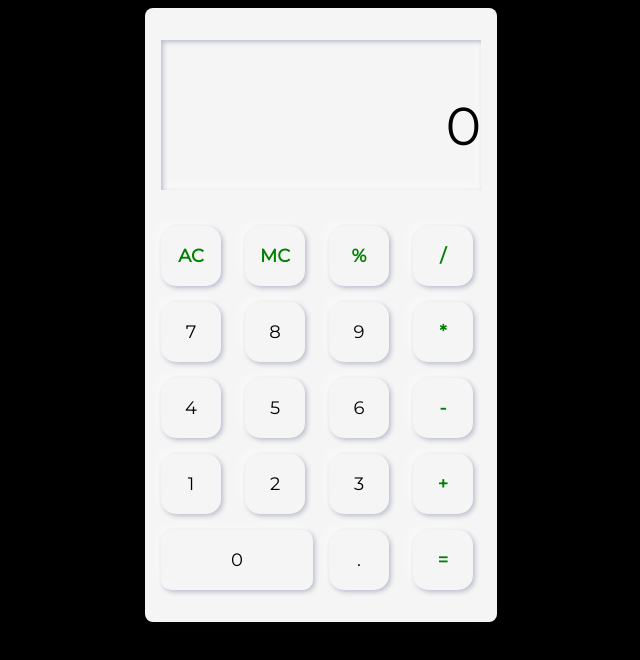
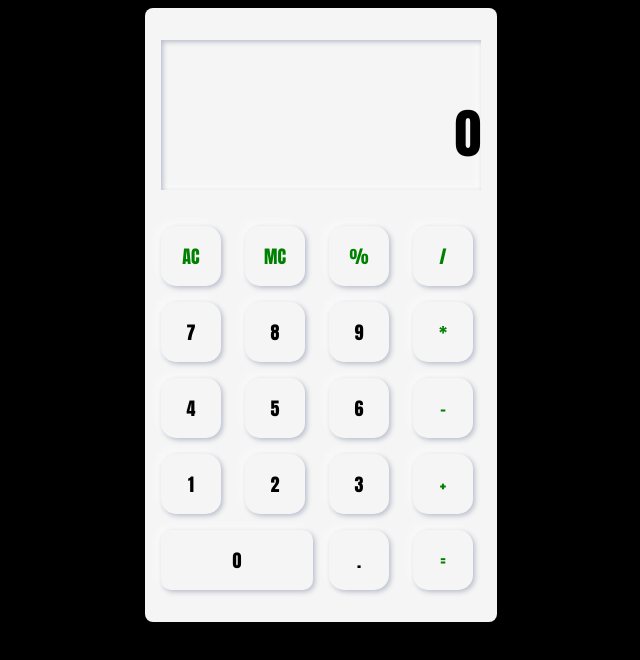
Before and after one commit to bridgecrew-perf6/WebCalc.Ink., a plain HTML site: page index.html in a window 1280 px wide. Shown: the whole page, without its empty margins (319-959 px from the left). Drawn offline with Linux system fonts and the light colour scheme.

Commit message:
Font-family changes

```diff
--- a/styles.css
+++ b/styles.css
@@ -2,7 +2,7 @@
 
 body {
     background: black;
-    font-family: 'Montserrat', sans-serif;
+    font-family: Impact, Haettenschweiler, 'Arial Narrow Bold', sans-serif;
 }
 .container {
     background: whitesmoke;
@@ -31,6 +31,7 @@ body {
     font-size: 40pt;
     overflow-y: auto;
     text-align: right;
+
 }
 
 .container .buttons {
```
